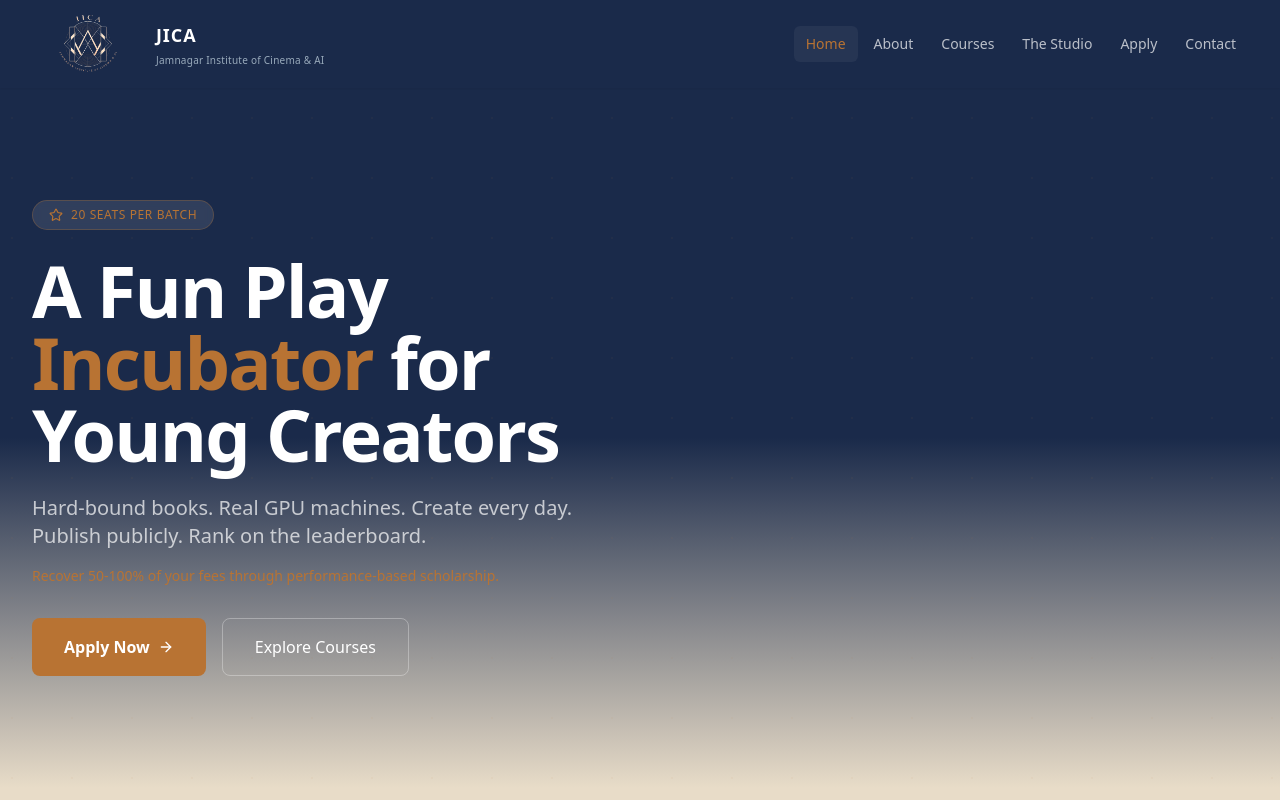
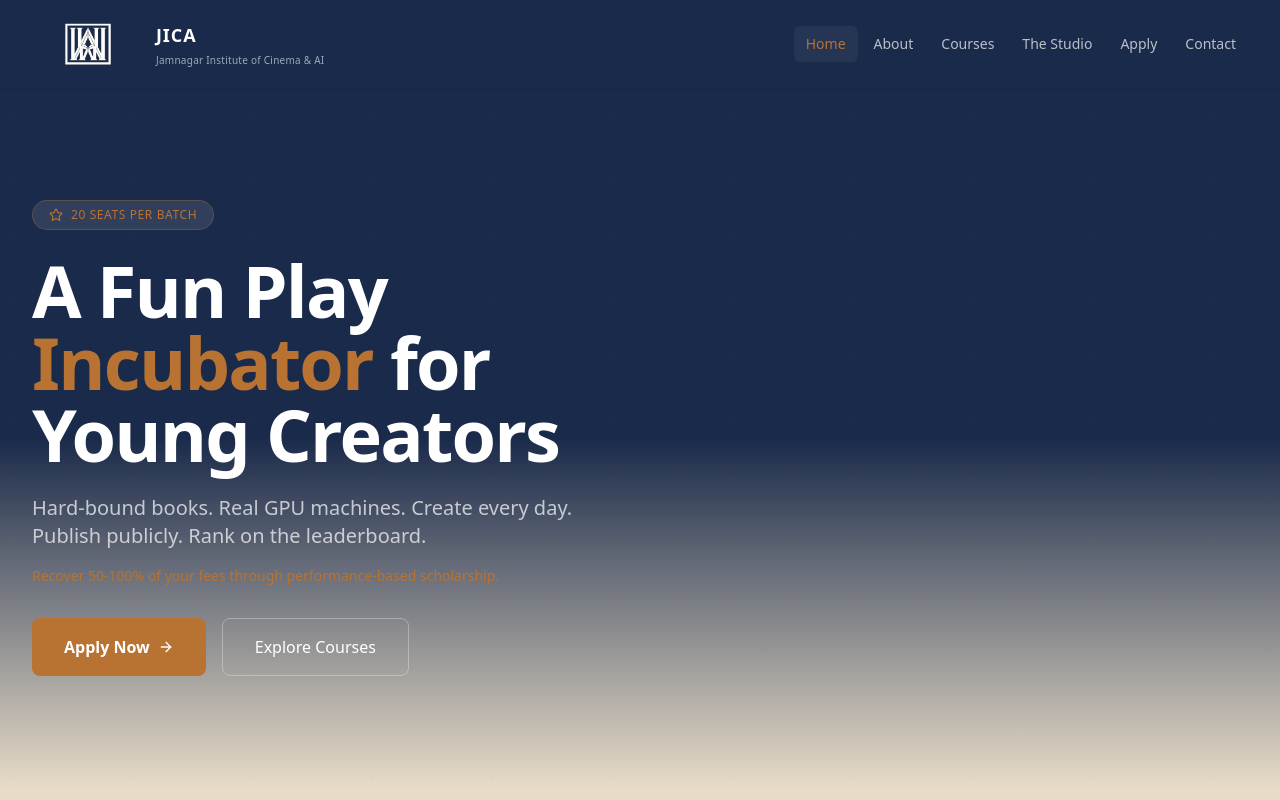
Before and after one commit to Bhavya773-coder/JICA, a React (Vite) app in the folder app/: page / in a window 1280 px wide. Shown: the top 800 px of the page. Built offline with nearby package versions, Linux system fonts and the light colour scheme.

Commit message:
style: revert branding logo imports and metadata to use jica-logo.png

```diff
--- a/app/index.html
+++ b/app/index.html
@@ -2,7 +2,7 @@
 <html lang="en">
   <head>
     <meta charset="UTF-8" />
-    <link rel="icon" type="image/png" href="/src/assets/logo.png" />
+    <link rel="icon" type="image/png" href="/src/assets/jica-logo.png" />
     <meta name="viewport" content="width=device-width, initial-scale=1.0" />
     <title>JICA | Jamnagar Institute of Cinema & AI</title>
     <meta name="description" content="JICA is India's premier boutique AI cinema and filmmaking incubator in Jamnagar, Gujarat. Learn prompt engineering, VFX, and LoRA training with 17x RTX 3090 GPU workstations." />
@@ -14,13 +14,13 @@
     <meta property="og:url" content="https://jica.in/" />
     <meta property="og:title" content="JICA | Jamnagar Institute of Cinema & AI" />
     <meta property="og:description" content="India's first play incubator and studio for creators merging cinema and AI. 20 seats per batch, hard-bound books, and 17x RTX 3090 GPU workstations." />
-    <meta property="og:image" content="/src/assets/logo.png" />
+    <meta property="og:image" content="/src/assets/jica-logo.png" />
     <!-- Twitter -->
     <meta property="twitter:card" content="summary_large_image" />
     <meta property="twitter:url" content="https://jica.in/" />
     <meta property="twitter:title" content="JICA | Jamnagar Institute of Cinema & AI" />
     <meta property="twitter:description" content="India's first play incubator and studio for creators merging cinema and AI. 20 seats per batch, hard-bound books, and 17x RTX 3090 GPU workstations." />
-    <meta property="twitter:image" content="/src/assets/logo.png" />
+    <meta property="twitter:image" content="/src/assets/jica-logo.png" />
   </head>
   <body>
     <div id="root"></div>
--- a/app/src/components/Footer.tsx
+++ b/app/src/components/Footer.tsx
@@ -1,5 +1,5 @@
 import { Link } from 'react-router-dom'
-import logo from '@/assets/logo.png'
+import logo from '@/assets/jica-logo.png'
 
 export default function Footer() {
   return (
--- a/app/src/components/Navigation.tsx
+++ b/app/src/components/Navigation.tsx
@@ -1,7 +1,7 @@
 import { useState } from 'react'
 import { Link, useLocation } from 'react-router-dom'
 import { Menu, X } from 'lucide-react'
-import logo from '@/assets/logo.png'
+import logo from '@/assets/jica-logo.png'
 
 const navLinks = [
   { path: '/', label: 'Home' },
--- a/app/src/pages/Home.tsx
+++ b/app/src/pages/Home.tsx
@@ -35,8 +35,8 @@ export default function Home() {
       "alternateName": "Jamnagar Institute of Cinema & AI",
       "description": "India's first play incubator and studio for young creators merging cinema and artificial intelligence. 20 seats per batch, hard-bound books, and 6 RTX 3090 GPU workstations.",
       "url": window.location.origin,
-      "logo": window.location.origin + "/src/assets/logo.png",
-      "image": window.location.origin + "/src/assets/logo.png",
+      "logo": window.location.origin + "/src/assets/jica-logo.png",
+      "image": window.location.origin + "/src/assets/jica-logo.png",
       "telephone": "+91-7707808080",
       "email": "contact@jica.in",
       "address": {
```
